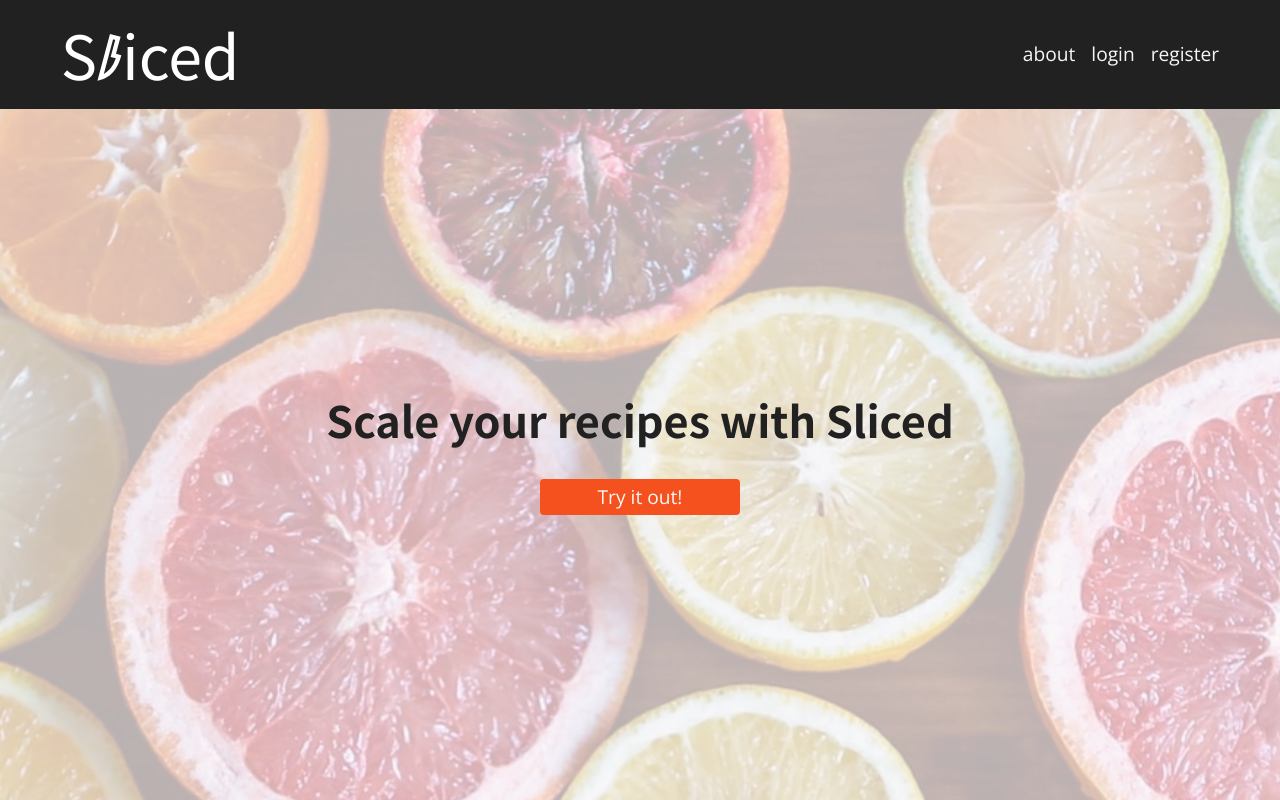
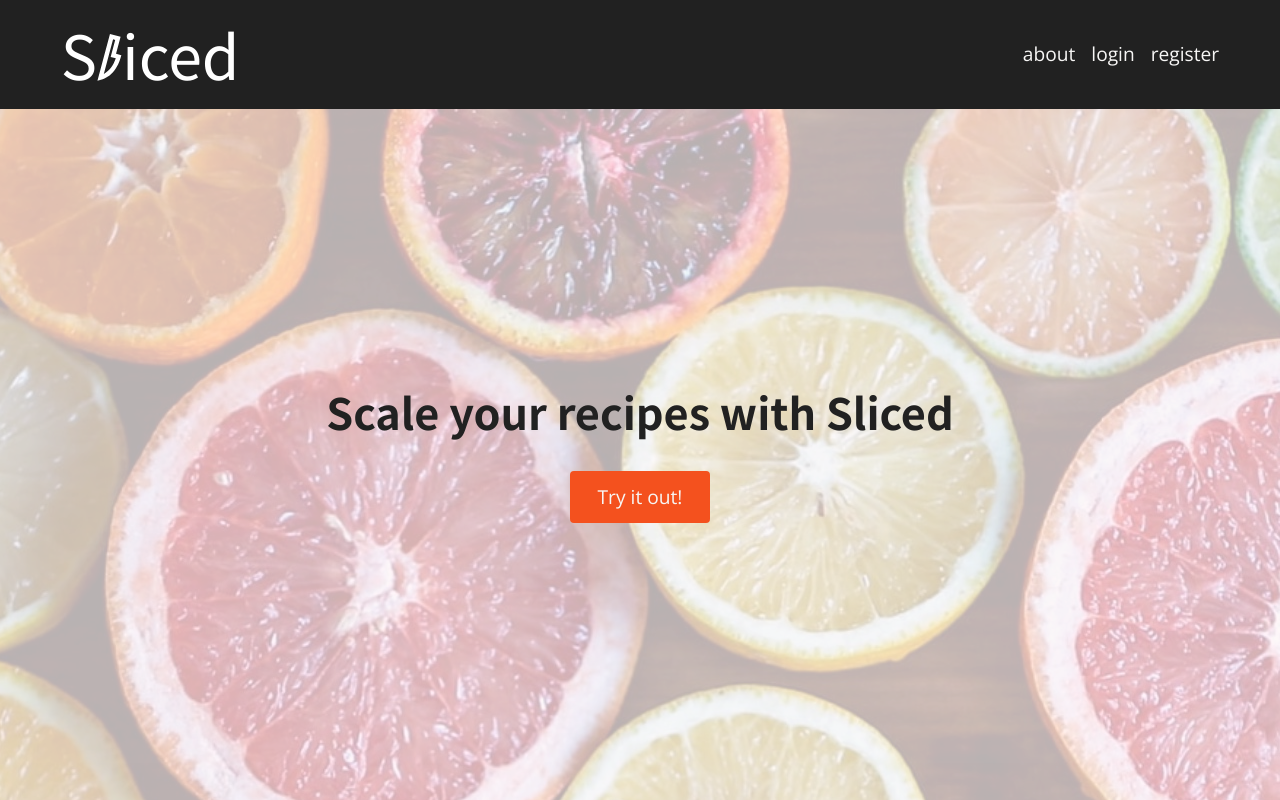
Before and after one commit to Rachanastasia/sliced, a Next.js app in the folder client/: page / in a window 1280 px wide. Built offline with nearby package versions, Linux system fonts and the light colour scheme.

Commit message:
adds padding to buttons

```diff
--- a/client/styles/main.css
+++ b/client/styles/main.css
@@ -112,32 +112,8 @@ img{
     padding-right: calc(var(--spacer-2) + 10px);
 }
 
-
-/* width */
-::-webkit-scrollbar {
-    width: 10px;
+@media all and (min-width: 600px){
+  button, .button{
+    padding: var(--spacer-2-flex) var(--spacer-1);
   }
-
-  /* Track */
-  ::-webkit-scrollbar-track {
-    background: var(--colors-white);
-
-  }
-
-  /* Handle */
-  ::-webkit-scrollbar-thumb {
-    background: var(--colors-accent);
-    max-height: 20px;
-  }
-
-  /* Handle on hover */
-  ::-webkit-scrollbar-thumb:hover {
-    background: var(--colors-accent-bold);
-  }
-
-  input[type=range]{
-    appearance: none;
-    border: 0;
-    outline: none;
-    transition: opacity 0.2s;
 }
--- a/client/styles/modules/Banner.module.css
+++ b/client/styles/modules/Banner.module.css
@@ -62,9 +62,8 @@
     background-color: var(--colors-accent-bold);
     border: var(--border-width) solid var(--colors-accent-bold);
     color: var(--colors-accent-extra-light);
-    width: 200px;
+    width: 140px;
     margin: var(--spacer-2-flex) 0;
-    padding: var(--spacer-2) var(--spacer-1) ;
     text-align: center;
 }
 
```
